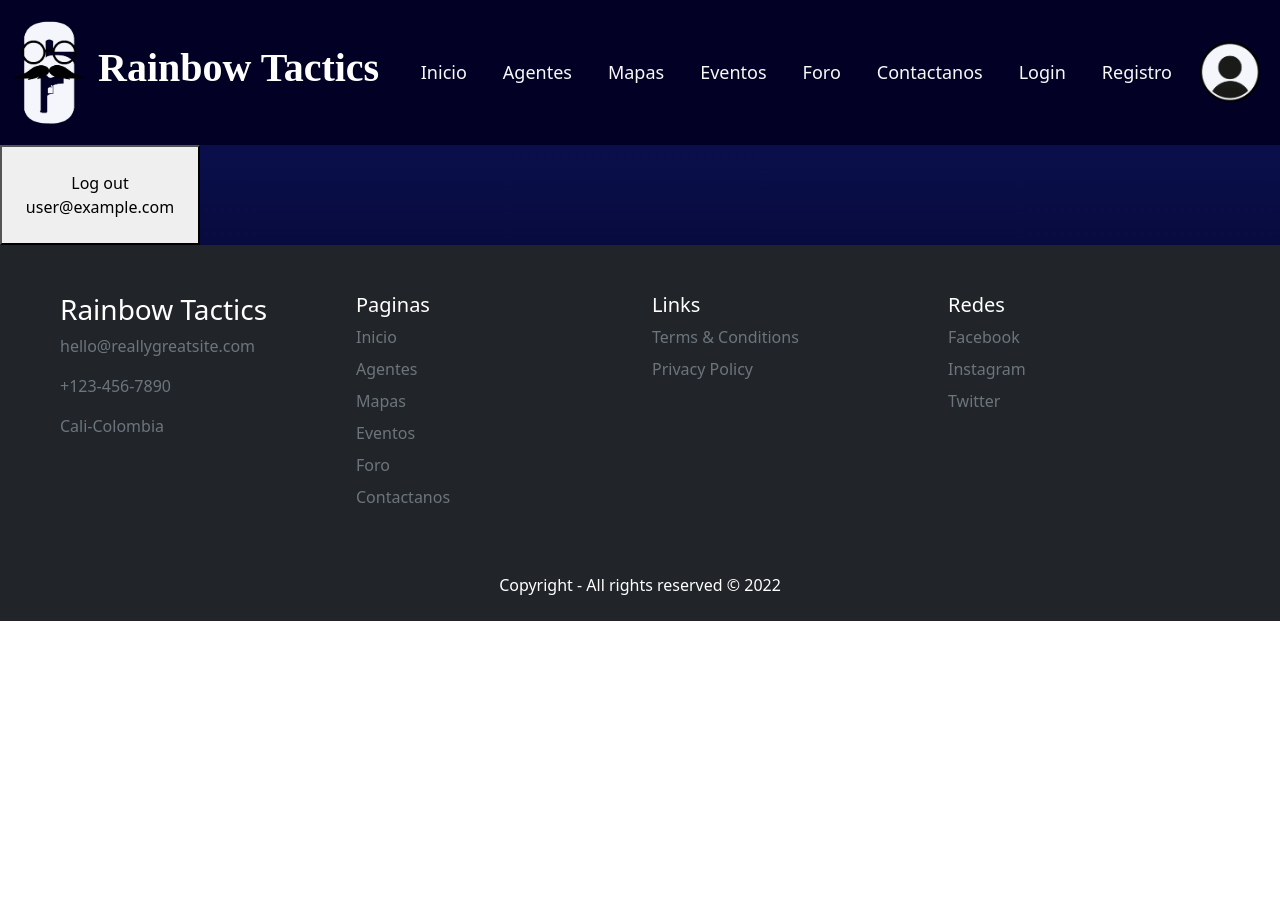
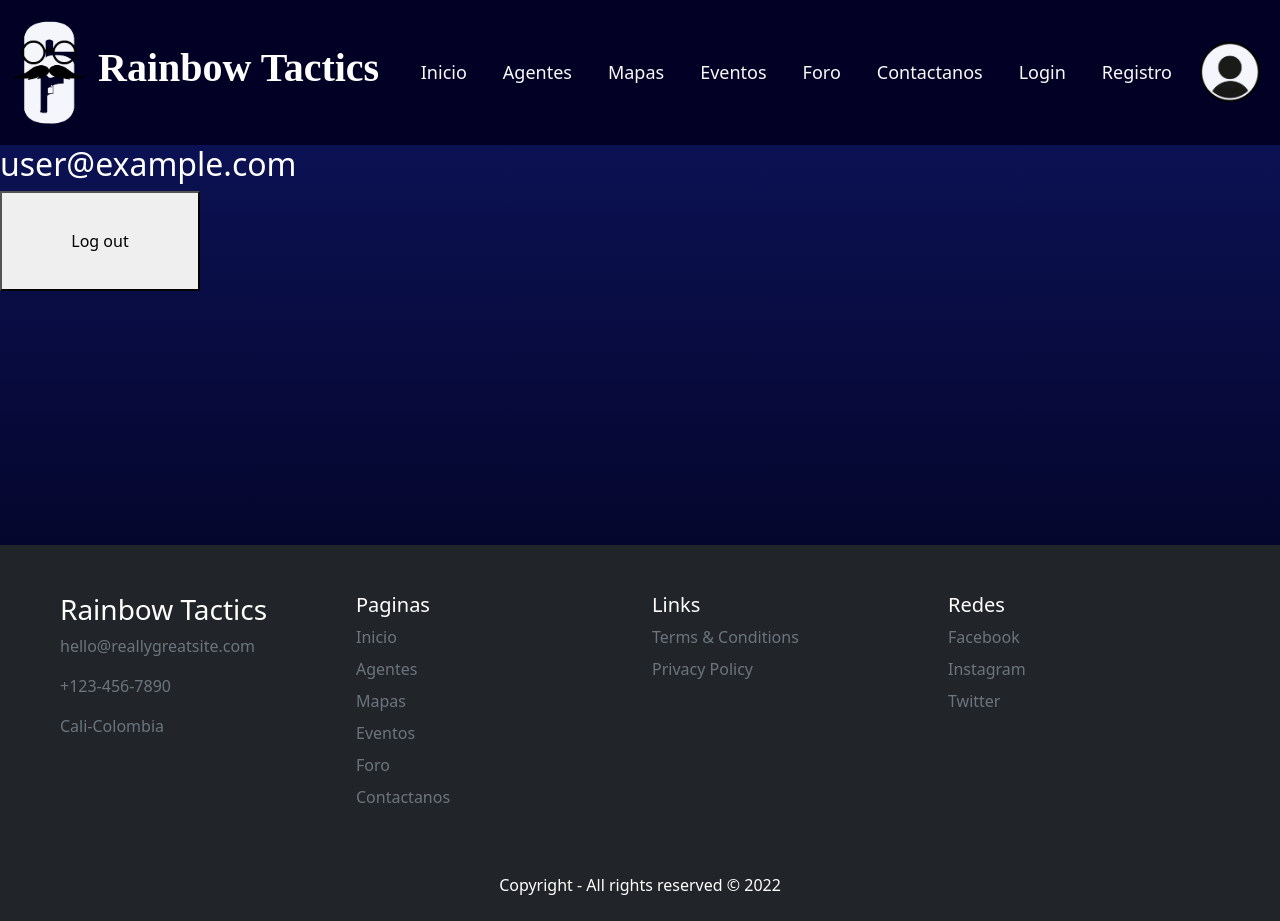
Before and after one commit to DanDok20/Dise-o_de_inferfaces, a React (Create React App) app in the folder app-name/: page /perfil in a window 1280 px wide. Before the commit the page ends 800 px from the top, so only its background shows below. Built offline with nearby package versions, Linux system fonts and the light colour scheme; no server answers; sample sign-in values are in the browser's storage; a web font is replaced by a local one.

Commit message:
login falla

```diff
--- a/app-name/src/Login.js
+++ b/app-name/src/Login.js
@@ -1,7 +1,7 @@
-import React, {useEffect, useState, useNavigate} from "react";
+import React, {useEffect, useState} from "react";
 import { UserAuth } from "./context/AuthContext";
 import "./components/Login.css";
-import {Link} from 'react-router-dom';
+import {Link, useNavigate} from 'react-router-dom';
 import { async } from "@firebase/util";
 
 function Login(){
@@ -19,6 +19,7 @@ function Login(){
 
     const loguearse = async () => {
         await sigin(email, password);
+        navigate('/perfil')
     }
 
     return(
@@ -42,12 +43,12 @@ function Login(){
                         </div>
 
                         <div class="d-grid">
-                            <button class="btn btn-primary w-100">Login</button>
+                            <button type="submit" class="btn btn-primary w-100">Login</button>
+                        </div>
+                        <div class="text-center my-3">
+                            <span>No tienes cuenta? <Link to='/registro'><a href="#">Ingresa aquí</a></Link></span>
                         </div>
                     </form>
-                    <div class="d-grid mb-4 my-3">
-                        <Link to='/registro'> <button class="btn btn-info w-100">Registrate</button> </Link>
-                    </div>
                 </div>
             </div>
         </div>
--- a/app-name/src/Perfil.js
+++ b/app-name/src/Perfil.js
@@ -11,7 +11,10 @@ function Perfil(){
         await logout().then(navigate('/'));
     }
     return(
-        <button onClick={connectionEnder} style={{width:200, height:100}}>Log out {user && user.email}</button>
+        <div style={{width:500, height:400}}>
+            <h2 style={{color: "white"}}>{user && user.email}</h2>
+            <button onClick={connectionEnder} style={{width:200, height:100}}>Log out</button>
+        </div>
     )
 }
 
```
